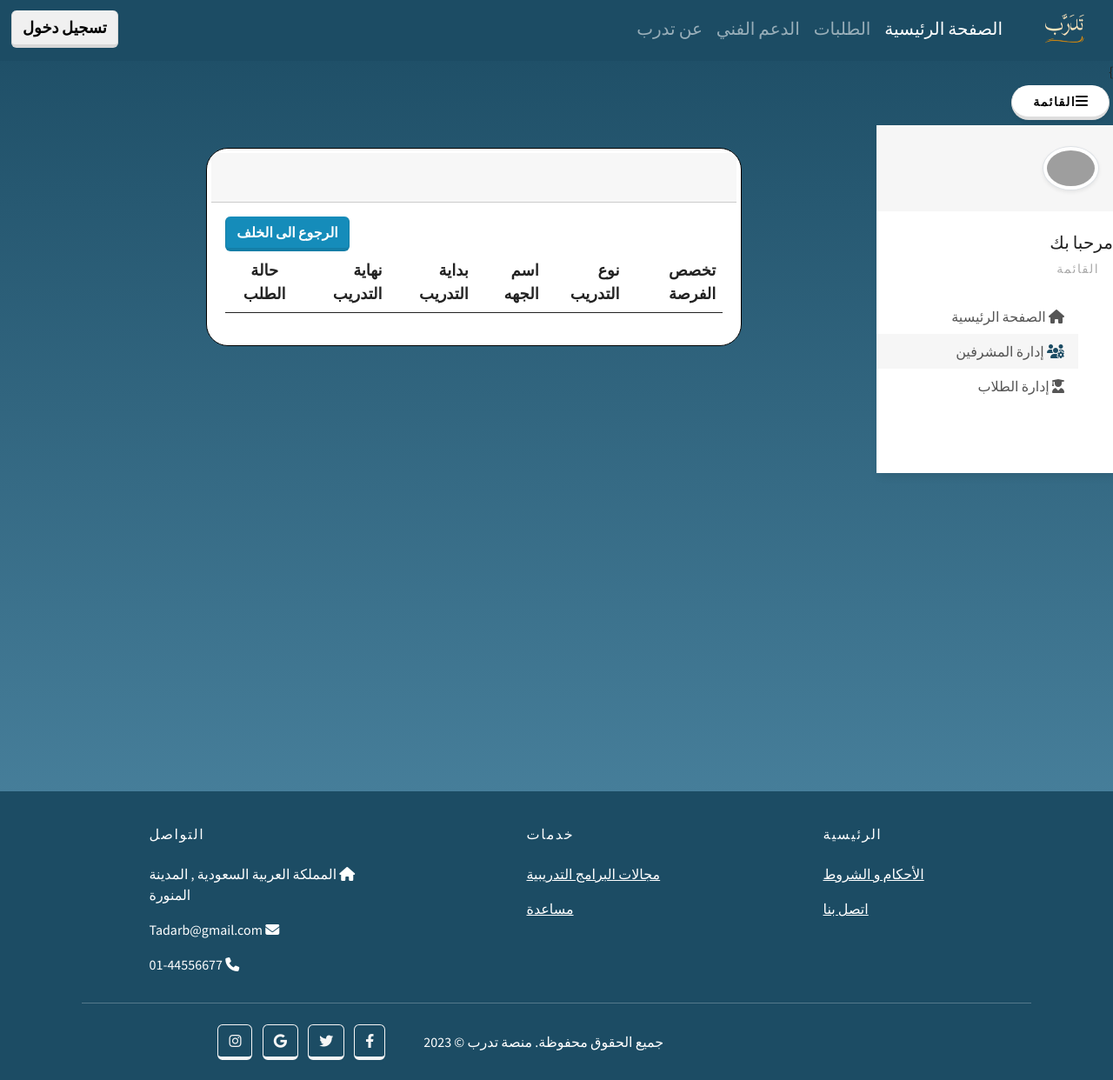
After one commit to Mohammed-Ahmed-Alshehri/project, an ASP.NET Core app: template TadarbApp/TadarbApp/TadarbProject/Views/DepartmentUniversity/DetailStudent.cshtml in a window 1280 px wide. The commit adds this page. Shown: the whole page at 87% size. Run offline with ASP.NET Core 8, Linux system fonts and the light colour scheme; the template is opened without the code that fills it, so the values that code supplies are empty; some libraries are stand-ins or nearby versions; grey boxes are pictures that could not be loaded.

Commit message:
DepartmentUNi can see who requested opert

```diff
--- a/TadarbApp/TadarbApp/TadarbProject/Controllers/StudentController.cs
+++ b/TadarbApp/TadarbApp/TadarbProject/Controllers/StudentController.cs
@@ -233,7 +233,8 @@ namespace TadarbProject.Controllers
             //var Opportunities = _DbContext.TrainingOpportunities.Where(item => item.DetailFiled_DetailFiledId == DetailFiled.DetailFieldId).ToList();
 
             var Opportunities = _DbContext.TrainingOpportunities.FromSqlRaw($"Select * from TrainingOpportunities WHERE DetailFiled_DetailFiledId IN" +
-                $"(SELECT TrainArea_DetailFiledId FROM DepartmentTrainingAreas WHERE Department_DepartmenId ={Department.DepartmentId})").AsNoTracking().Include(item => item.DetailFiled)
+                $"(SELECT TrainArea_DetailFiledId FROM DepartmentTrainingAreas WHERE Department_DepartmenId ={Department.DepartmentId}) " +
+                $" AND OpportunityStatus='Available' AND AbilityofSubmissionStatus='Available'").AsNoTracking().Include(item => item.DetailFiled)
                 .Include(item => item.Department.organization).AsNoTracking().ToList();
 
 
@@ -241,6 +242,7 @@ namespace TadarbProject.Controllers
             ViewBag.OrganizationName = OrganizationOfR.OrganizationName + " - " + Department.DepartmentName;
             ViewBag.OrganizationImage = OrganizationOfR.LogoPath;
             ViewBag.Username = user.FullName;
+
 
 
             return View(Opportunities);
--- /dev/null
+++ b/TadarbApp/TadarbApp/TadarbProject/Views/DepartmentUniversity/DetailStudent.cshtml
@@ -0,0 +1,179 @@
+@model IEnumerable<StudentRequestOpportunity>
+@{
+    ViewData["Title"] = "قائمة المسؤولين  عن التدريب";
+}
+
+<head>
+
+    <link rel="stylesheet" href="~/css/Addbranches.css" asp-append-version="true" />
+
+
+</head>
+
+<partial name="_Notification" />
+<body style="background: linear-gradient(#1c4c64,#5590ad);">
+
+    <div class="row" style=" background-repeat: no-repeat;
+            background-size: cover;
+            height: 100vh; width: 100vw; /*padding:50px 5px 5px 5px;*/">
+
+        <div class="col-sm-4" style="z-index:2;">
+
+            <div class="vertical-nav bg-white" id="sidebar">
+                <div class="py-4 px-3 mb-4 bg-light">
+                    <div class="media d-flex align-items-center">
+                        <img src="~/@ViewBag.OrganizationImage" alt="..." width="65" class="mr-3 rounded-circle img-thumbnail shadow-sm">
+                        <div class="media-body">
+                            <h4 class="m-0">@ViewBag.OrganizationName</h4>
+                        </div>
+                    </div>
+                </div>
+                <h5> مرحبا بك @ViewBag.Username </h5>
+                <p class="text-gray font-weight-bold text-uppercase px-3 small pb-4 mb-0">القائمة</p>
+
+                <ul class="nav flex-column bg-white mb-0">
+                    <li class="nav-item">
+                        <a asp-controller="DepartmentUniversity" asp-action="Index" class="nav-link text-dark font-italic  ">
+                            <i class="fa-solid fa-house"></i>
+                            الصفحة الرئيسية
+                        </a>
+                    </li>
+
+
+                   <li class="nav-item">
+                        <a asp-controller="DepartmentUniversity" asp-action="ViewAcademicSupervisors" class="nav-link text-dark font-italic  bg-light  ">
+                            <i class="fa-solid fa-users-gear text-primary"></i>
+                           إدارة المشرفين
+                    </a>
+                </li>
+                   <li class="nav-item">
+                    <a asp-controller="DepartmentUniversity" asp-action="ViewStudents" class="nav-link text-dark font-italic ">
+                            <i class="fa-solid fa-user-graduate"></i>
+
+                        إدارة الطلاب
+                    </a>
+                </li>
+
+                </ul>
+
+
+            </div>
+
+
+            <!-- End vertical navbar -->
+            <!-- Page content holder -->
+            <div class="page-content p-1" id="content">
+                <!-- Toggle button -->
+                <button id="sidebarCollapse" type="button" class="btn btn-light bg-white rounded-pill shadow-sm px-4 mb-4"><i class="fa fa-bars mr-2"></i><small class="text-uppercase font-weight-bold">القائمة</small></button>
+            </div>
+
+
+        </div>
+
+        <div class="col-sm-6">
+            <div class="card " style="border-radius: 25px; margin-top:2cm; margin-bottom:3cm; padding:5px 5px 5px 5px ; border-color:black;">
+                <div class="card-header" style="text-align: center;">
+                    <h3>@ViewBag.StudentName </h3>
+                    <br />
+                    <h3>@ViewBag.uninumber </h3>
+
+
+
+
+                </div>
+                <div class="card-body">
+                    <div class="table-responsive no-radius">
+
+
+                        <a class="btn btn-primary float-start"  asp-action="ViewStudents"> الرجوع الى الخلف</a>
+
+                        <table class="table table-hover table-center" style="font-size:18px">
+                            <thead>
+                                <tr>
+
+                                    <th> تخصص الفرصة</th>
+                                    <th> نوع التدريب</th>
+                                    <th>اسم الجهه	</th>
+                                    <th>بداية التدريب	</th>
+                                    <th> نهاية التدريب	</th>
+                                    <th class="text-center">حالة الطلب	</th>
+
+
+                                </tr>
+                            </thead>
+                            <tbody>
+
+
+
+
+
+                                @foreach (var item in Model)
+                                {
+                                    <tr>
+                                        <td class="text-nowrap">
+                                            <div class="font-weight-600">
+                                                <div class="font-weight-600 ">
+                                                    @item.trainingOpportunity.DetailFiled.SpecializationName
+                                                </div>
+
+                                            </div>
+                                        </td>
+                                        <td class="text-nowrap"> @item.trainingOpportunity.trainingType.TypeName	</td>
+                                          <td class="text-nowrap"> @item.trainingOpportunity.Branch.organization.OrganizationName	</td>
+                                        <td class="text-nowrap"> @item.trainingOpportunity.StartDate.ToShortDateString()	</td>
+                                        <td class="text-nowrap"> @item.trainingOpportunity.EndDate.ToShortDateString()	</td>
+                                        <td class="text-center">
+
+                                            @if (@item.DecisionStatus == "waiting")
+                                            {
+                                                <span class="badge bg-warning"> بانتظار موافقة الجهه </span>
+                                            }
+                                            @if (@item.DecisionStatus == "approved")
+                                            {
+                                                <span class="badge bg-success">تمت الموافقة</span>
+                                            }
+
+                                            @if (@item.DecisionStatus == "system disable")
+                                            {
+                                                <span class="badge bg-dark"> تم الالغاء من قبل النظام </span>
+                                            }
+
+                                            @if (@item.DecisionStatus == "rejected")
+                                            {
+                                                <span class="badge bg-danger"> تم الرفض </span>
+                                            }
+
+
+                                        </td>
+
+
+                                    </tr>
+
+                                }
+
+                            </tbody>
+                        </table>
+                    </div>
+                </div>
+            </div>
+
+        </div>
+        <div class="col-sm-2"></div>
+    </div>
+</body>
+@section Scripts{
+
+
+
+    <script>
+        $(function () {
+            // Sidebar toggle behavior
+            $('#sidebarCollapse').on('click', function () {
+                $('#sidebar, #content').toggleClass('active');
+            });
+        });
+
+    </script>
+
+
+    }
```
Also changed, not shown: TadarbApp/TadarbApp/TadarbProject/Controllers/DepartmentUniversityController.cs (+52 -2 lines), TadarbApp/TadarbApp/TadarbProject/Views/Branch/EditOpportunities.cshtml (+30 -26 lines), TadarbApp/TadarbApp/TadarbProject/Views/DepartmentUniversity/ViewStudents.cshtml (+31 -11 lines), 8 other files.
